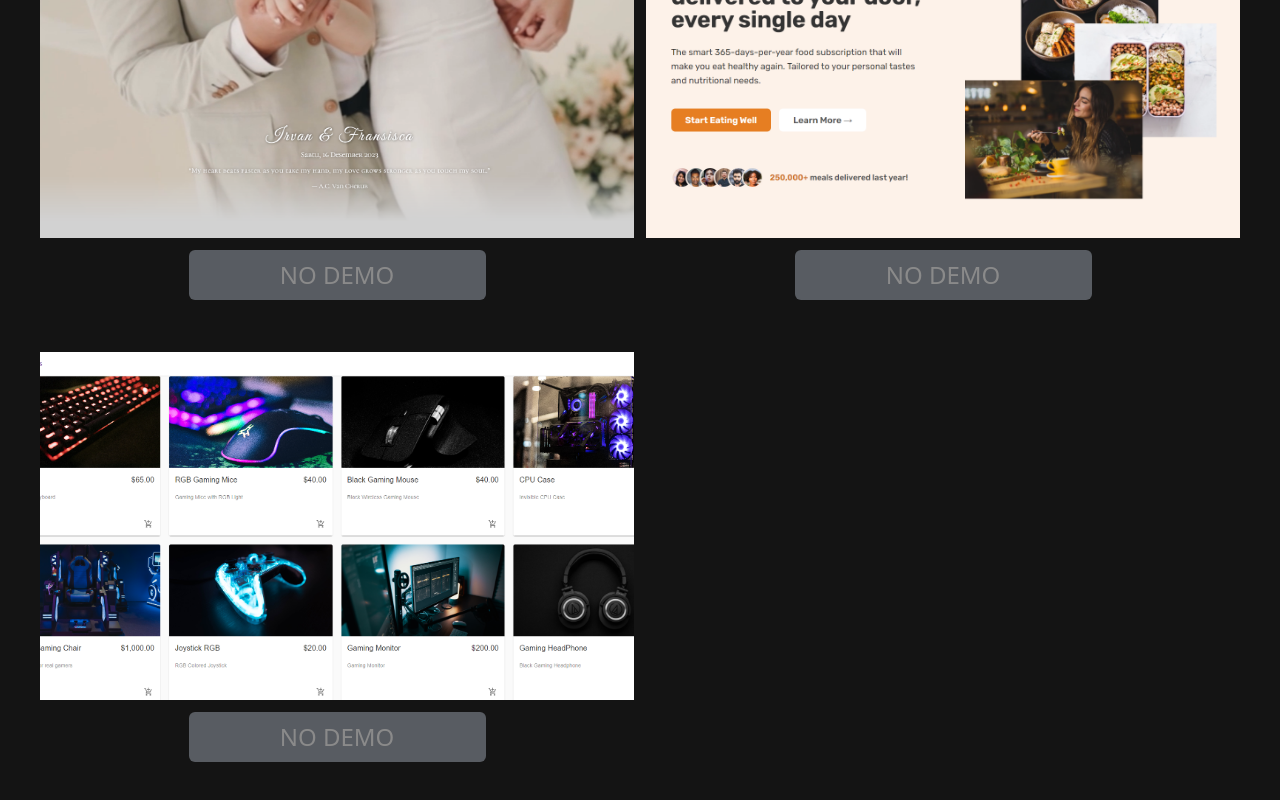
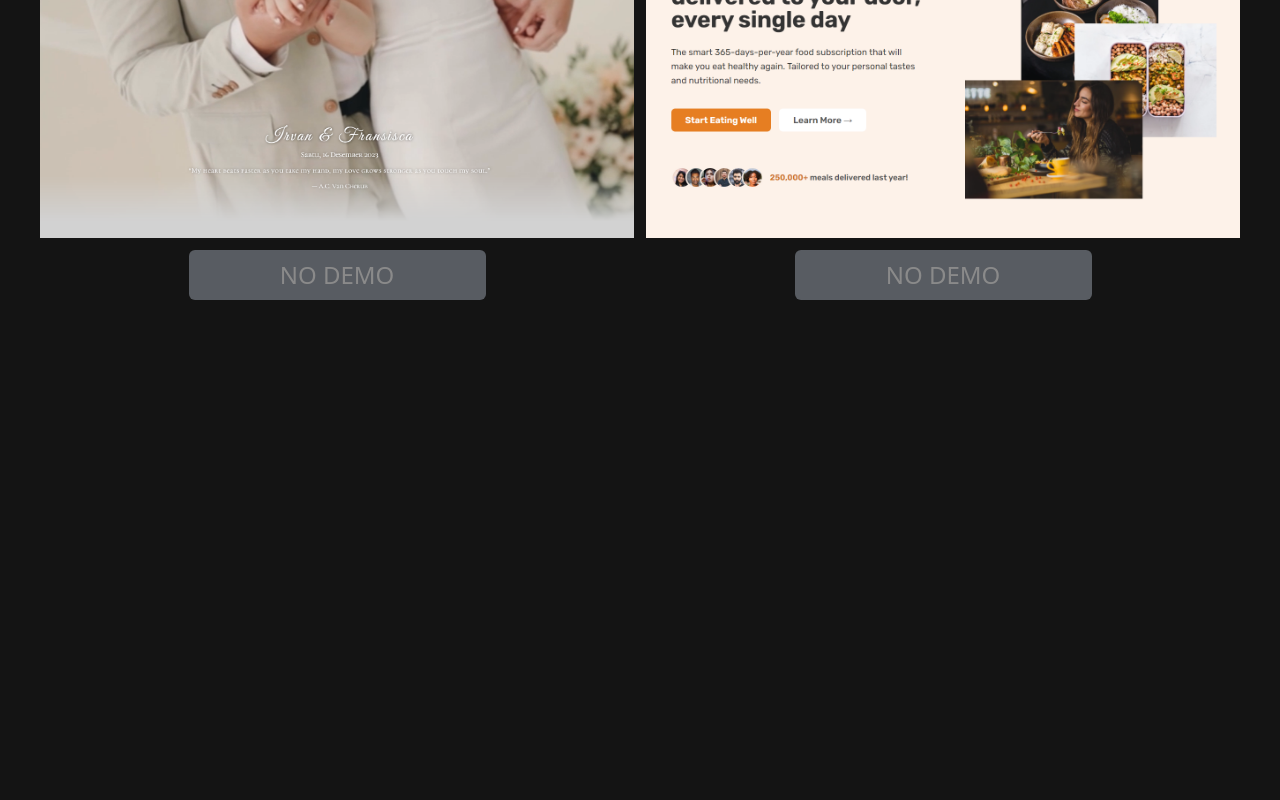
Before and after one commit to kandaliakiki/next-js-portofolio, a Next.js app: page / in a window 1280 px wide. Shown: the part 1629-2429 px from the top of the page. After the commit the page ends 2009 px from the top, so only its background shows below. Built offline with nearby package versions, Linux system fonts and the light colour scheme; a web font is replaced by a local one.

Commit message:
remove commerce js

```diff
--- a/constants/index.ts
+++ b/constants/index.ts
@@ -85,14 +85,4 @@ export const websiteDisplayLists = [
     url: "https://omnifood-kiki.netlify.app/",
     demoUrl: "",
   },
-  {
-    projectName: "E-Commerce",
-    tech: "ReactJS",
-    detail1: "E-Commerce using CommerceJS & Stripe for payment ",
-    detail2:
-      "(include cart ,payment , and email confirmation to buyer & seller)",
-    bgImageUrl: "/assets/commercejs.png",
-    url: "https://commerceprojectkiki.netlify.app/",
-    demoUrl: "",
-  },
 ];
```
